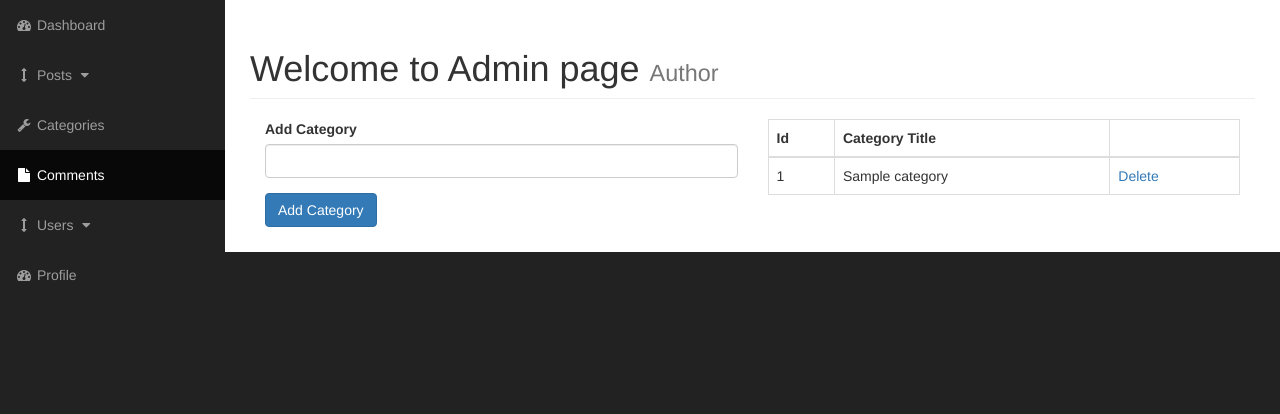
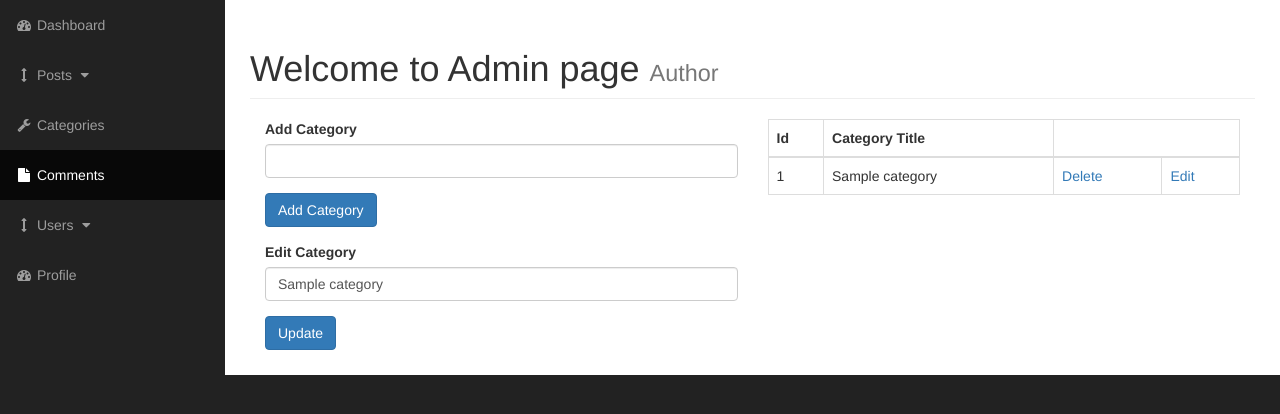
Before and after one commit to kibo92/CS324_CMS_Project, a PHP site: page /admin/categories.php?edit=1 in a window 1280 px wide. Shown: the part 51-465 px from the top of the page. Run offline with PHP 8.4, Linux system fonts and the light colour scheme; tables that the repository leaves empty or names only in its code hold one stand-in row (values such as "Sample post").

Commit message:
Updating categories
Added part for editing the categories in the admin page. Code is called
from other page so its on shown on start

```diff
--- a/admin/categories.php
+++ b/admin/categories.php
@@ -50,6 +50,15 @@
                                 <input class="btn btn-primary" type="submit" name="submit" value="Add Category">
                             </div>
                         </form>
+
+                    <?php
+                        if(isset($_GET['edit'])) {
+                            $cat_id = $_GET['edit'];
+                            include "includes/update_categories.php";
+                        }
+                    ?>
+
+
                     </div> <!--Kategorija forma-->
 
                     <div class="col-xs-6">
@@ -73,6 +82,7 @@
                                         echo "<td>{$cat_id}</td>"; // srednje zagrade just radi vizuelnog odvajanja varijabli i stringa moze i bez njih
                                         echo "<td>{$cat_title}</td>";
                                         echo "<td><a href='categories.php?delete={$cat_id}'>Delete</a></td>";
+                                        echo "<td><a href='categories.php?edit={$cat_id}'>Edit</a></td>";
                                         echo "</tr>";
                                     }
                                ?>
--- a/admin/includes/admin_header.php
+++ b/admin/includes/admin_header.php
@@ -1,4 +1,4 @@
-<?php ob_start(); ?> <!-- Output buffering  trebace kada redirektujemo korisnike ili delove koda-->
+<?php ob_start(); ?>  <!-- Output buffering  trebace kada redirektujemo korisnike ili delove koda-->
 <?php include "../includes/db.php" ?>
 <!DOCTYPE html>
 <html lang="en">
--- /dev/null
+++ b/admin/includes/update_categories.php
@@ -0,0 +1,39 @@
+                          <form action="" method="post">
+                            <div class="form-group">
+                               <label for="cat-title">Edit Category</label>
+
+                               <?php
+                                        if(isset($_GET['edit'])) {
+                                            $cat_id = $_GET['edit'];
+
+                                            $query = "SELECT * FROM categories WHERE cat_id = $cat_id ";
+                                            $select_categories_id = mysqli_query($connection, $query);
+
+                                            while($row = mysqli_fetch_assoc($select_categories_id)) {
+                                            $cat_id = $row["cat_id"];
+                                            $cat_title = $row["cat_title"];
+                                ?>
+                                        <input value="<?php if(isset($cat_title)) {echo $cat_title;} ?>" type="text" class="form-control" name="cat_title">
+
+
+                                   <?php  }}      ?>
+
+
+                                   <?php  // UPDATE query
+
+                                        if(isset($_POST['update_category'])) {
+                                        $the_cat_title = $_POST['cat_title'];
+                                        $query = "UPDATE categories SET cat_title = '{$the_cat_title}' WHERE cat_id = $cat_id ";
+                                        $update_query = mysqli_query($connection, $query);
+                                            if(!$update_query) {
+                                                die("Query failed " . mysqli_error($connection));
+                                            }
+
+                                    }
+
+                                    ?>
+                            </div>
+                            <div class="form-group">
+                                <input class="btn btn-primary" type="submit" name="update_category" value="Update">
+                            </div>
+                        </form>
```
